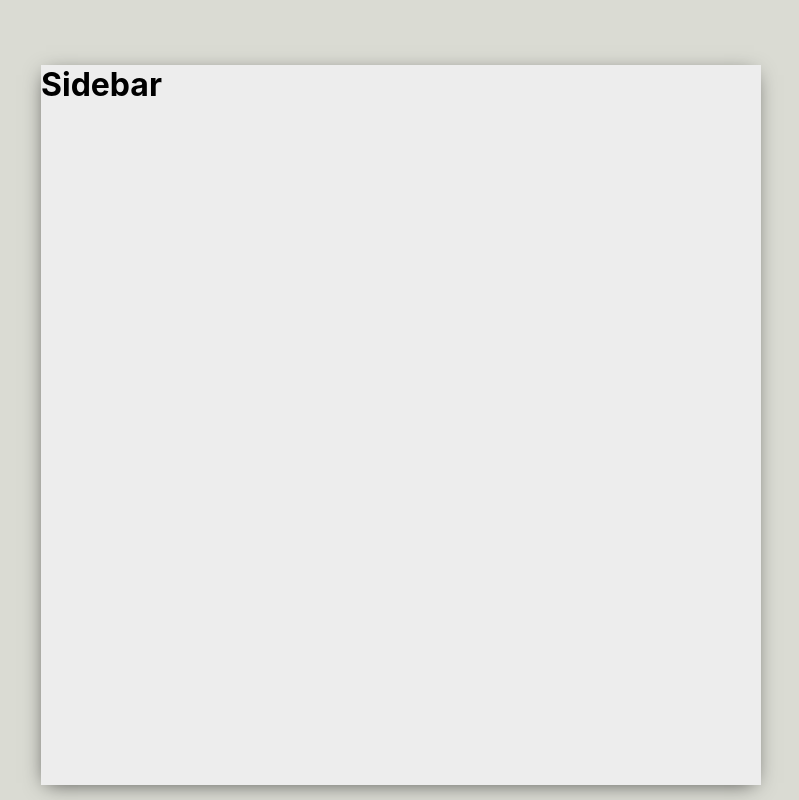
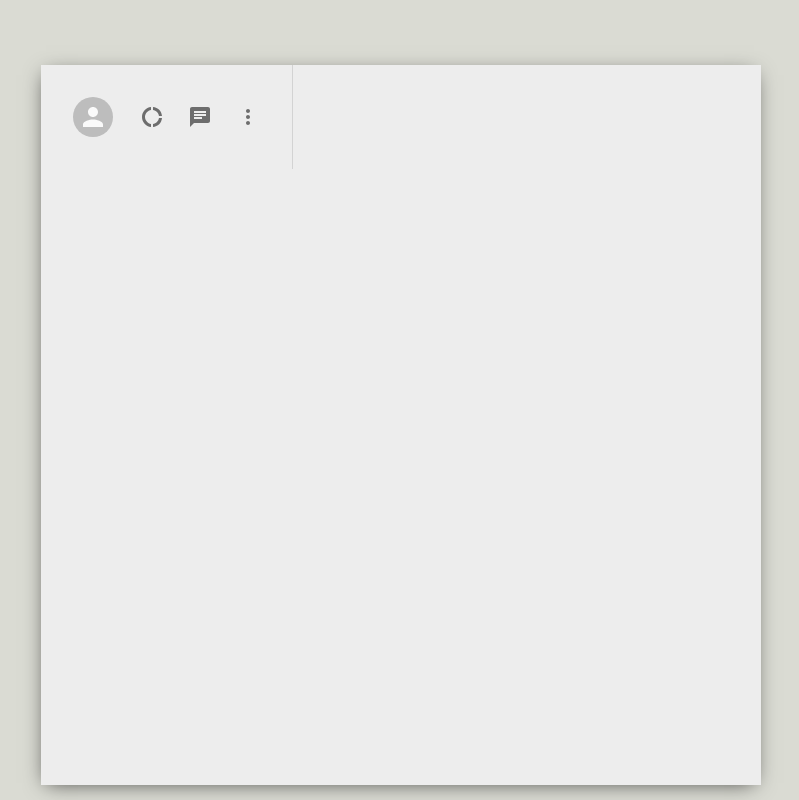
Before and after one commit to dijiflex/whatsapp-clone, a React (Create React App) app: page / in a window 1280 px wide. Shown: the whole page, without its empty margins (239-1038 px from the left). Built offline with nearby package versions, Linux system fonts and the light colour scheme.

Commit message:
Finished header section ui

```diff
--- a/package.json
+++ b/package.json
@@ -3,6 +3,8 @@
   "version": "0.1.0",
   "private": true,
   "dependencies": {
+    "@material-ui/core": "^4.11.3",
+    "@material-ui/icons": "^4.11.2",
     "@testing-library/jest-dom": "^5.12.0",
     "@testing-library/react": "^11.2.6",
     "@testing-library/user-event": "^12.8.3",
--- a/src/Sidebar.css
+++ b/src/Sidebar.css
@@ -0,0 +1,22 @@
+
+
+.sidebar {
+    flex: .35;
+}
+
+.sidebar__header {
+    display: flex;
+    justify-content: space-between;
+    padding: 20px;
+    border-right:1px solid lightgray ;
+}
+.sidebar__headerRight {
+    display: flex;
+    align-items: center;
+    justify-content: space-between;
+    min-width: 10vw;
+}
+.sidebar__headerRight > .MuiSvgIcon-root {
+ margin-right: 2vw;
+ font-size: 24px !important;
+}
--- a/src/Sidebar.js
+++ b/src/Sidebar.js
@@ -1,9 +1,38 @@
 import React from 'react'
+import {Avatar, IconButton}  from "@material-ui/core";
+import './Sidebar.css'
 
+import DonutLargeIcon from '@material-ui/icons/DonutLarge';
+import ChatIcon from '@material-ui/icons/Chat';
+import MoreVertIcon from '@material-ui/icons/MoreVert';
 function Sidebar() {
     return (
         <div className='sidebar'>
-            <h1>Sidebar</h1>
+            <div className='sidebar__header'>
+                <IconButton>
+                <Avatar/>
+                </IconButton>
+
+                <div className='sidebar__headerRight'>
+                <IconButton>
+                    <DonutLargeIcon />
+                </IconButton>
+                <IconButton>
+                    <ChatIcon />
+                </IconButton>
+                <IconButton>
+                    <MoreVertIcon />
+                </IconButton>
+
+                </div>
+
+            </div>
+            <div className='sidebar__search'>
+
+            </div>
+            <div className='sidebar__chats'>
+
+            </div>
         </div>
     )
 }
```
Also changed, not shown: 1 other file (tests, documents, lock files or other folders).
